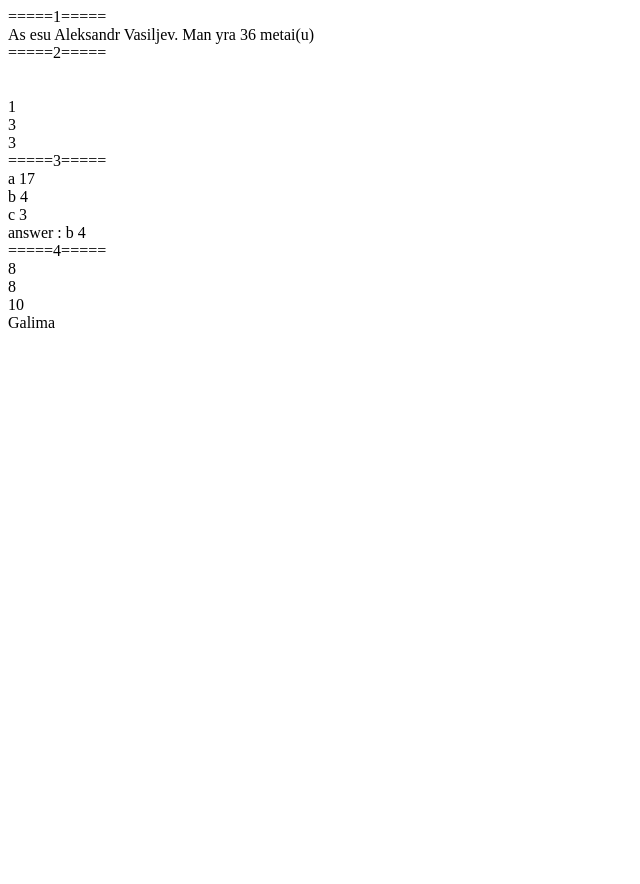
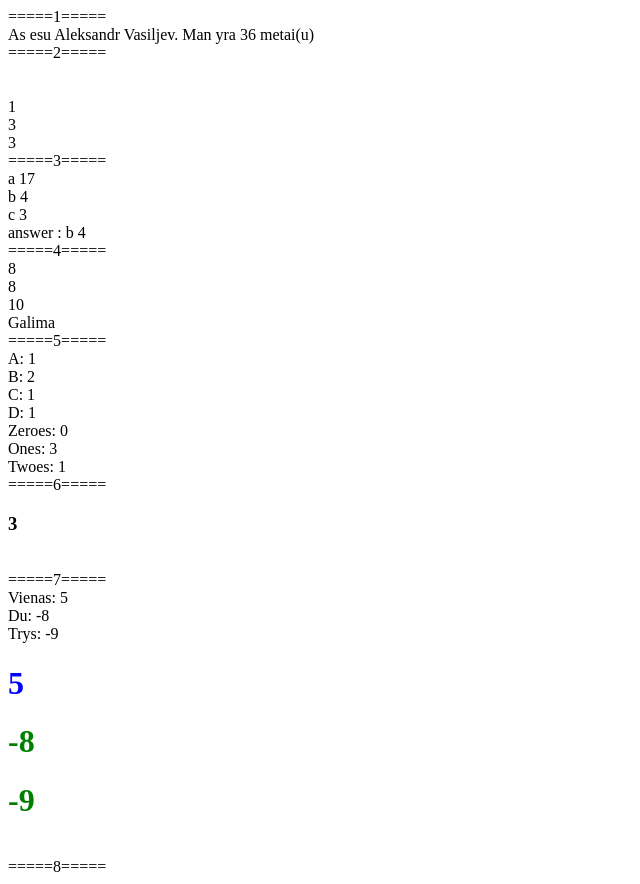
Before and after one commit to zasweted/-php-homework, a PHP site: page /kintamieji-ir-salygos.php in a window 1280 px wide. Shown: the whole page, without its empty margins (0-640 px from the left). Before the commit the page ends 328 px from the top, so only its background shows below. Run offline with PHP 8.4, Linux system fonts and the light colour scheme.

Commit message:
homework

```diff
--- a/kintamieji-ir-salygos/kintamieji-ir-salygos.php
+++ b/kintamieji-ir-salygos/kintamieji-ir-salygos.php
@@ -1,3 +1,17 @@
+<style>
+    .green {
+        color: green;
+    }
+
+    .red {
+        color: red;
+    }
+
+    .blue {
+        color: blue;
+    }
+</style>
+
 <?php
 echo '=====1=====';
 echo '<br>';
@@ -44,7 +58,6 @@ if($a < $b && $b < $c) {
 }else{
     if($c < $b && $b < $a){
         echo "answer : b $b";
-
         }else{
             if($c < $a && $a < $b) {
                 echo "answer : a $a";
@@ -81,3 +94,120 @@ echo $z;
 echo '<br>';
 
 echo $x + $y > $z && $y + $z > $x && $x + $z > $y ? 'Galima' : 'Nigalima';
+
+
+echo '<br>';
+echo '=====5=====';
+echo '<br>';
+
+$A = rand(0, 2);
+echo "A: $A";
+echo '<br>';
+$B = rand(0, 2);
+echo "B: $B";
+echo '<br>';
+$C = rand(0, 2);
+echo "C: $C";
+echo '<br>';
+$D = rand(0, 2);
+echo "D: $D";
+echo '<br>';
+
+$zeroes = 0;
+$ones = 0;
+$twoes = 0;
+if($A === 0){
+    $zeroes++;
+}else{
+    if($A === 1){
+        $ones++;
+    }else{
+        if($A === 2){
+            $twoes++;
+        }
+    }
+}
+if($B === 0){
+    $zeroes++;
+}else{
+    if($B === 1){
+        $ones++;
+    }else{
+        if($B === 2){
+            $twoes++;
+        }
+    }
+}
+if($C === 0){
+    $zeroes++;
+}else{
+    if($C === 1){
+        $ones++;
+    }else{
+        if($C === 2){
+            $twoes++;
+        }
+    }
+}
+if($D === 0){
+    $zeroes++;
+}else{
+    if($D === 1){
+        $ones++;
+    }else{
+        if($D === 2){
+            $twoes++;
+        }
+    }
+}
+
+echo "Zeroes: $zeroes<br>Ones: $ones<br> Twoes: $twoes";
+echo '<br>';
+echo '=====6=====';
+echo '<br>';
+
+$randInHTag = rand(1, 6);
+
+echo "<h3>$randInHTag</h3>";
+
+echo '<br>';
+echo '=====7=====';
+echo '<br>';
+$vienas = rand(-10, 10);
+$du = rand(-10, 10);
+$trys = rand(-10, 10);
+echo"Vienas: $vienas <br>";
+echo"Du: $du <br>";
+echo"Trys: $trys <br>";
+if($vienas < 0){
+    echo '<h1 style="color: green;">'.$vienas.'</h1>';
+}else{
+    if($vienas === 0){
+        echo '<h1 style="color: red;">'.$vienas.'</h1>';
+    }else{
+        echo '<h1 style="color: blue;">'.$vienas.'</h1>';;
+    }
+}
+if($du < 0){
+    echo '<h1 style="color: green;">'.$du.'</h1>';
+}else{
+    if($du === 0){
+        echo '<h1 style="color: red;">'.$du.'</h1>';
+    }else{
+        echo '<h1 style="color: blue;">'.$du.'</h1>';;
+    }
+}
+
+if($trys < 0){
+    echo '<h1 style="color: green;">'.$trys.'</h1>';
+}else{
+    if($trys === 0){
+        echo '<h1 style="color: red;">'.$trys.'</h1>';
+    }else{
+        echo '<h1 style="color: blue;">'.$trys.'</h1>';;
+    }
+}
+
+echo '<br>';
+echo '=====8=====';
+echo '<br>';
```
Lines whose indentation alone changed are shown as unchanged.
